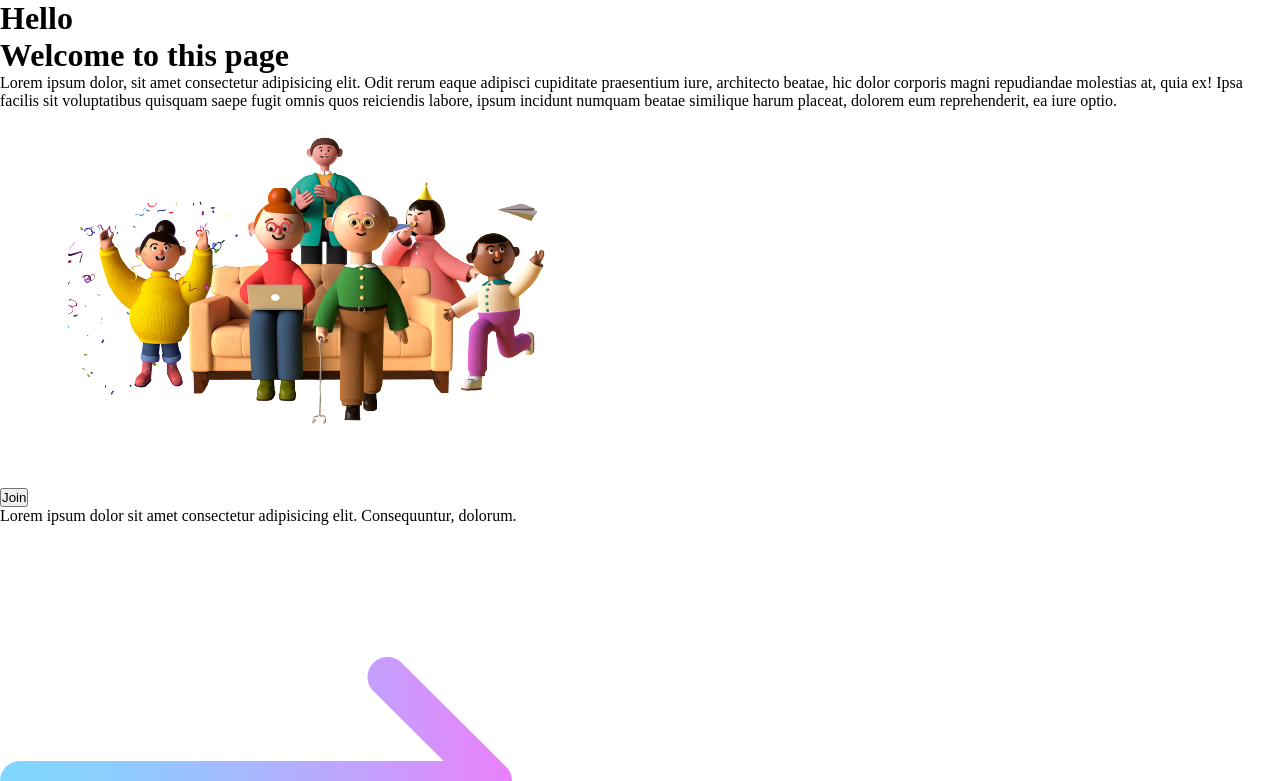
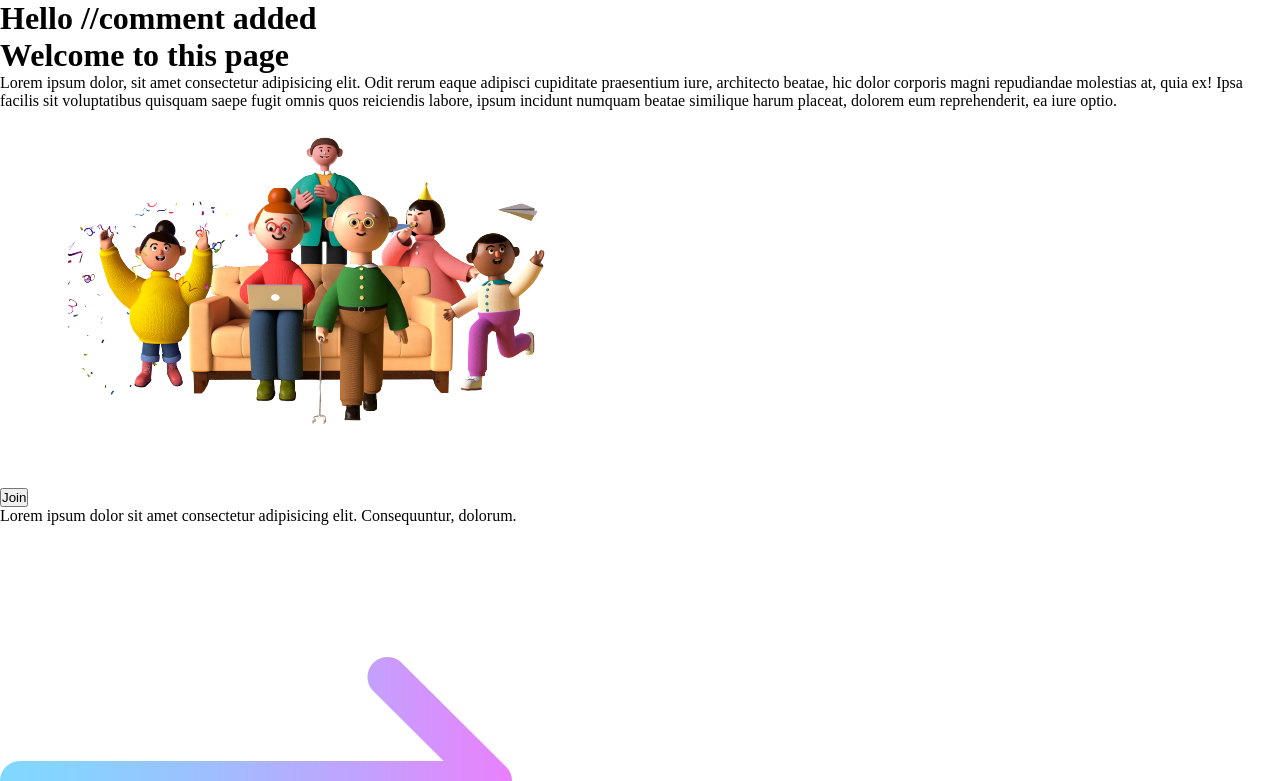
Before and after one commit to Meghasyam1/Family_project, a plain HTML site: page index.html in a window 1280 px wide. Shown: the top 781 px of the page. Drawn offline with Linux system fonts and the light colour scheme.

Commit message:
comment added

```diff
--- a/index.html
+++ b/index.html
@@ -10,7 +10,7 @@
 <body>
     <div class="up">
         <div class="left">
-            <h1><span>Hello</span>
+            <h1><span>Hello</span> //comment added
             <br>
             Welcome to this page
             </h1>
```
